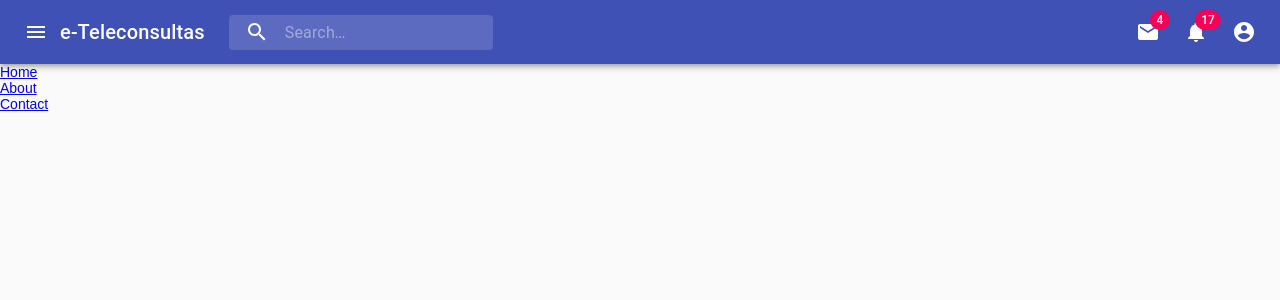
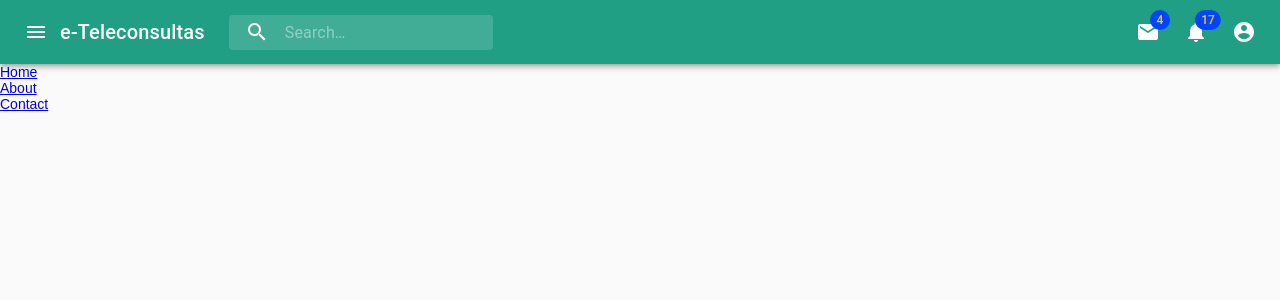
Before and after one commit to 0zz1cl13/frontend-teleconsulta, a React (Create React App) app: page /about in a window 1280 px wide. Shown: the top 300 px of the page. Built offline with nearby package versions, Linux system fonts and the light colour scheme.

Commit message:
ThemePrivider installado

```diff
--- a/package.json
+++ b/package.json
@@ -8,12 +8,14 @@
     "@testing-library/jest-dom": "^4.2.4",
     "@testing-library/react": "^9.3.2",
     "@testing-library/user-event": "^7.1.2",
+    "material-icons": "^0.3.1",
     "react": "^16.12.0",
     "react-dom": "^16.12.0",
     "react-router": "^5.1.2",
     "react-router-dom": "^5.1.2",
     "react-scripts": "3.3.0",
-    "serialize-javascript": "^2.1.2"
+    "serialize-javascript": "^2.1.2",
+    "styled-components": "^5.0.0"
   },
   "scripts": {
     "start": "react-scripts start",
--- a/src/App.js
+++ b/src/App.js
@@ -1,12 +1,36 @@
 import React from 'react';
 import Routes from './Routes';
 import Header from './Header';
+import { ThemeProvider } from '@material-ui/core';
+import { createMuiTheme } from '@material-ui/core/styles';
+
+const theme = createMuiTheme({
+  palette: {
+    primary:{
+      main: '#209F85',
+    },
+    secondary: {
+      light: '#0066ff',
+      main: '#0044ff',
+      contrastText: '#ffcc00',
+    },
+    contrastThreshold: 3,
+    tonalOffset: 0.2,
+  },
+  status: {
+    danger: 'orange',
+  },
+});
+
+
 
 const App = () => (
-  <div className='App'>
-    <Header />
-    <Routes />
-  </div>
+  <ThemeProvider theme={theme}>
+    <div className='App'>
+      <Header />
+      <Routes />
+    </div>
+  </ThemeProvider>
 );
 
 export default App;
--- a/src/Header/index.js
+++ b/src/Header/index.js
@@ -100,7 +100,7 @@ export default function Header() {
 
   return (
     <div className={classes.grow}>
-      <AppBar position="relative" style={{ colorDefault:'#209F85'}}>
+      <AppBar position="relative">
         <Toolbar>
           <IconButton
             edge="start"
```
Also changed, not shown: 1 other file (tests, documents, lock files or other folders).
